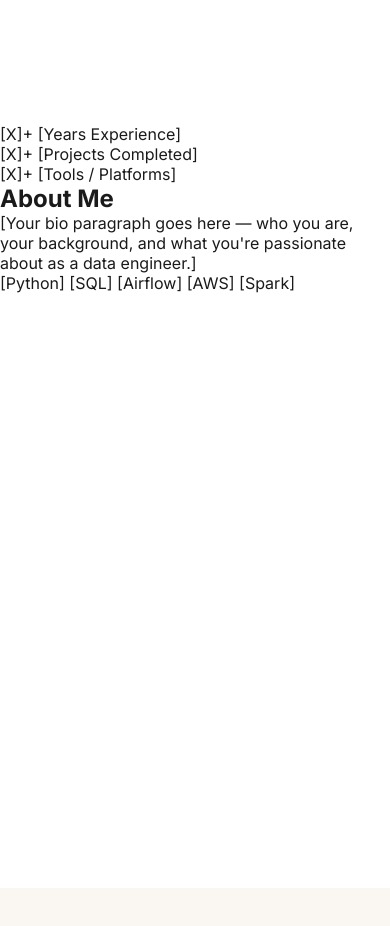
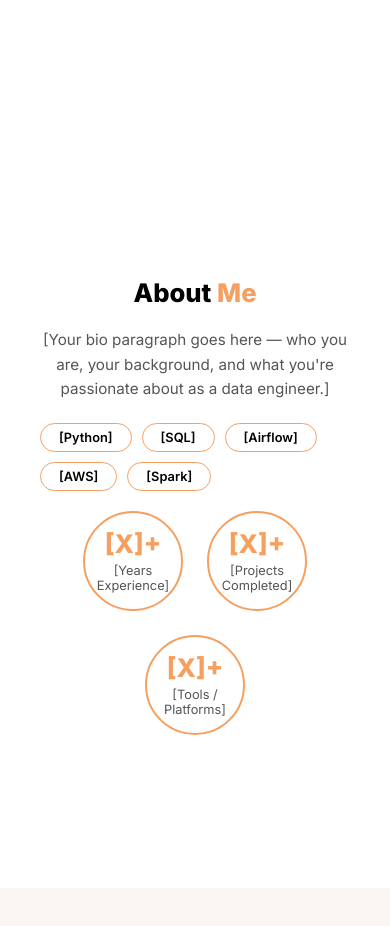
Before and after one commit to Dscrtt/Dscrtt.github.io, a plain HTML site: page index.html in a window 390 px wide. Shown: the part 800-1726 px from the top of the page. Drawn offline with Linux system fonts and the light colour scheme.

Commit message:
Add responsive styles for about section and stats

```diff
--- a/styles.css
+++ b/styles.css
@@ -183,7 +183,76 @@ body {
     object-position: bottom center;
     display: block;
 }
-
+.about-layout {
+    flex: 1;
+    min-height: 0;
+    display: flex;
+    align-items: center;
+    justify-content: space-between;
+    gap: 60px;
+    padding: 0 max(5%, 40px);
+}
+.about-visual {
+    flex-shrink: 0;
+    display: flex;
+    flex-wrap: wrap;
+    gap: 24px;
+    width: 340px;
+    justify-content: center;
+}
+.stat-circle {
+    width: 150px;
+    height: 150px;
+    border-radius: 50%;
+    border: 2px solid #f5a061;
+    display: flex;
+    flex-direction: column;
+    align-items: center;
+    justify-content: center;
+    text-align: center;
+}
+.stat-circle .stat-number {
+    font-size: 1.6rem;
+    font-weight: 800;
+    color: #f5a061;
+}
+.stat-circle .stat-label {
+    font-size: 0.8rem;
+    color: #555555;
+    margin-top: 4px;
+    padding: 0 10px;
+}
+.about-text {
+    max-width: 500px;
+}
+.about-text h2 {
+    font-size: clamp(1.6rem, 2.6vh, 2.2rem);
+    font-weight: 800;
+    color: #000000;
+}
+.about-text h2 .highlight {
+    color: #f5a061;
+}
+.about-text p {
+    margin-top: clamp(12px, 2.5vh, 20px);
+    color: #555555;
+    font-size: 0.95rem;
+    line-height: 1.6;
+}
+.skill-tags {
+    display: flex;
+    flex-wrap: wrap;
+    gap: 10px;
+    margin-top: clamp(14px, 2.5vh, 24px);
+}
+.skill-tag {
+    border: 1px solid #f5a061;
+    padding: 6px 18px;
+    border-radius: 20px;
+    font-size: 0.8rem;
+    font-weight: 600;
+    color: #000000;
+}
 
 @media (max-width: 992px) {
     .hero {
@@ -219,3 +288,17 @@ body {
     .nav-links {
         display: none; /* Simple fallback; you can add a burger menu later if needed */
     }
+    .about-layout {
+        flex-direction: column-reverse;
+        justify-content: center;
+        text-align: center;
+        gap: 20px;
+    }
+    .about-visual {
+        width: 100%;
+        justify-content: center;
+    }
+    .stat-circle {
+        width: 100px;
+        height: 100px;
+    }
```
